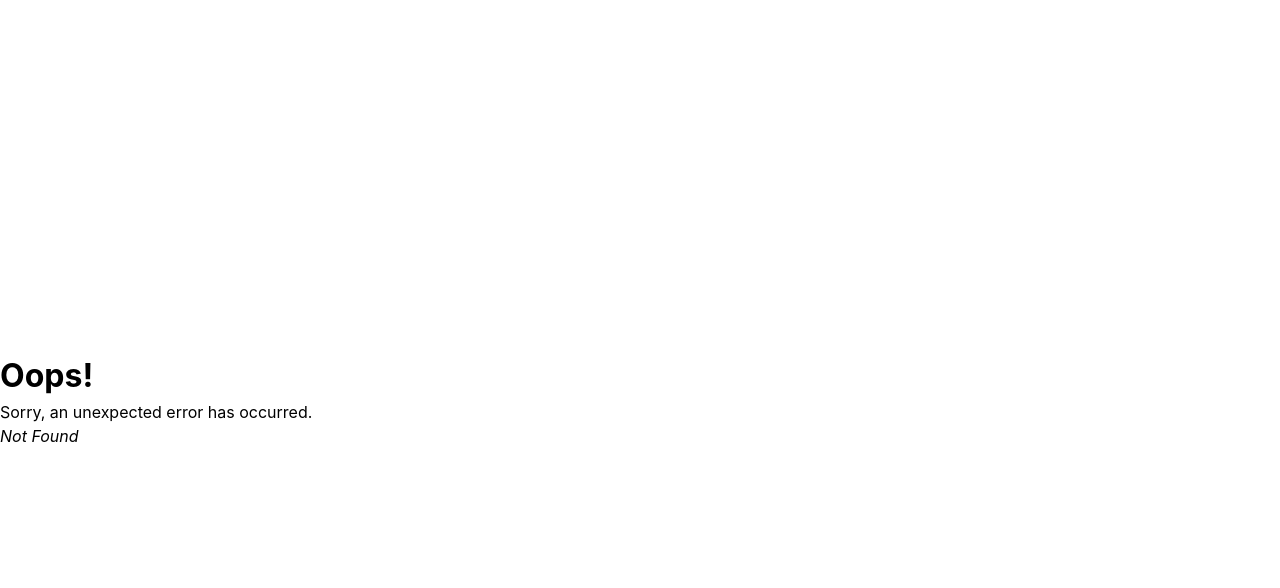
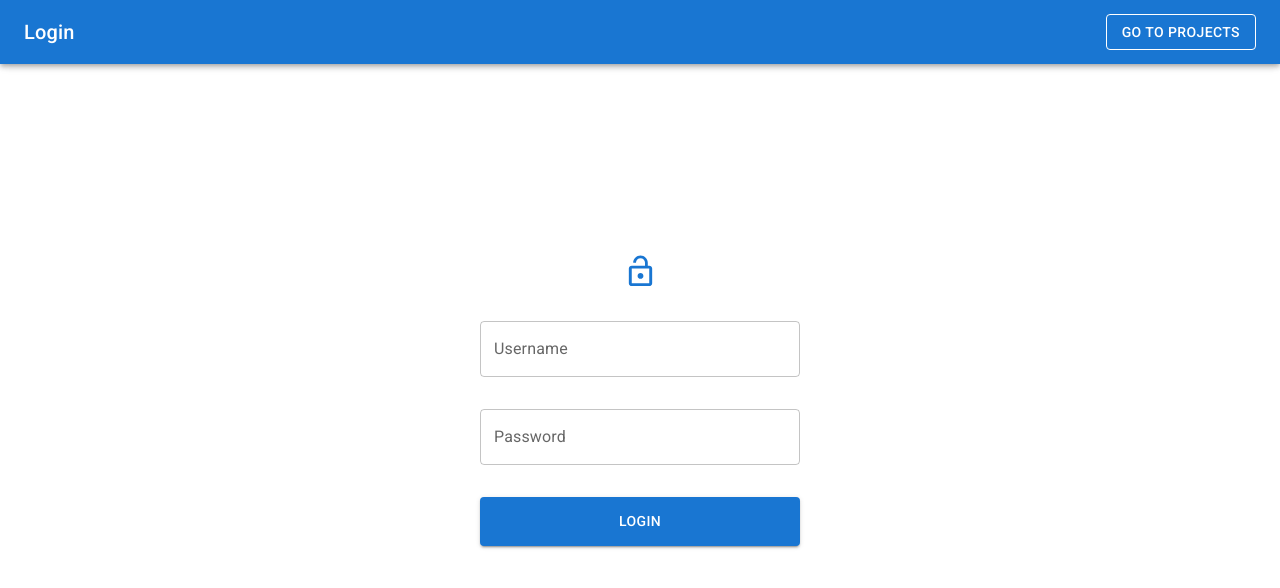
Before and after one commit to andreipavel102222/artist-portofolio, a React (Vite) app in the folder artist-portofolio-frontend/: page /login in a window 1280 px wide. Before the commit this address had no page. Shown: the top 588 px of the page. Built offline with nearby package versions, Linux system fonts and the light colour scheme.

Commit message:
frontend: add login page

```diff
--- a/artist-portofolio-frontend/src/App.tsx
+++ b/artist-portofolio-frontend/src/App.tsx
@@ -1,15 +1,11 @@
 import { Outlet } from 'react-router-dom'
-import NavBar from './components/NavBar/NavBar'
 import './App.css'
 
 function App() {
 
   return (
     <div className='app-container'>
-      <NavBar />
-      <div id="detail">
         <Outlet />
-      </div>
     </div>
   )
 }
--- a/artist-portofolio-frontend/src/components/NavBar/NavBar.tsx
+++ b/artist-portofolio-frontend/src/components/NavBar/NavBar.tsx
@@ -1,20 +1,31 @@
 import { AppBar, Button, Toolbar, Typography } from "@mui/material";
+import { Link } from "react-router-dom";
 import './NavBar.css'
 
-function NavBar() {
+interface INavbar {
+  position?: 'static' | 'fixed',
+  buttonText: string,
+  title: string,
+  link: string,
+  buttonHandler?: unknown,
+}
+
+function NavBar({ position = 'fixed', buttonText, title, link }: INavbar) {
 
   return (
-    <AppBar position='static' className="navbar">
+    <AppBar position={ position} className="navbar">
       <Toolbar className="toolbar">
         <Typography variant="h6" component="div" sx={{ flexGrow: 1 }}>
-          Projects
+          {title}
         </Typography>
-        <Button
-          variant="outlined"
-          color="inherit"
-          aria-label="menu">
-            Login as artist
-        </Button>
+        <Link to={link}>
+          <Button
+            variant="outlined"
+            color="inherit"
+            aria-label="menu">
+              {buttonText}
+          </Button>
+        </Link>
       </Toolbar>
     </AppBar>
   )
--- /dev/null
+++ b/artist-portofolio-frontend/src/pages/LoginPage/LoginPage.css
@@ -0,0 +1,21 @@
+.container {
+  display: flex;
+  justify-content: center;
+  margin: 0;
+  padding: 0;
+  width: 100%;
+}
+
+.login-wrapper{
+  height: 100%;
+  display: flex;
+  justify-content: center;
+  align-items: center;
+}
+
+.login-container{
+  display: flex;
+  flex-direction: column;
+  align-items: center;
+  width: 25%;
+}
--- /dev/null
+++ b/artist-portofolio-frontend/src/pages/LoginPage/LoginPage.tsx
@@ -0,0 +1,43 @@
+import { Alert, Button, TextField } from "@mui/material";
+import NavBar from "../../components/NavBar/NavBar";
+import LockOpenIcon from '@mui/icons-material/LockOpen';
+import './LoginPage.css'
+import { useState } from "react";
+
+function LoginPage() {
+  // eslint-disable-next-line @typescript-eslint/no-unused-vars
+  const [errorMessage, _setErrorMessage] = useState<string>('');
+  return (
+    <div className="wrapper" style={{  height: '100vh' }}>
+      <NavBar title="Login" buttonText="Go to Projects" link="/"/>
+      <div className="container login-wrapper">
+        <div className="login-container">
+            <LockOpenIcon fontSize="large" color="primary" sx={{ mt: 2, mb: 2}}/>
+            {errorMessage !== '' && <Alert severity="error" sx={{ minWidth: '100%',  boxSizing: 'border-box' }}>errorMessage</Alert>}
+            <TextField
+              id="username"
+              label="Username"
+              variant="outlined"
+              sx={{ width: '100%', mt: 2, mb: 2}}
+            />
+            <TextField
+              id="password"
+              label="Password"
+              type="password"
+              variant="outlined"
+              sx={{ width: '100%', mt: 2, mb: 2}}
+            />
+            <Button
+              variant="contained"
+              color="primary"
+              aria-label="menu"
+              sx={{ width: '100%', mt: 2, mb: 2, height: '3.5em'}}>
+                Login
+            </Button>
+        </div>
+      </div>
+    </div>
+  )
+}
+
+export default LoginPage;
--- a/artist-portofolio-frontend/src/pages/ProjectsPage.tsx
+++ b/artist-portofolio-frontend/src/pages/ProjectPage/ProjectsPage.tsx
@@ -1,6 +1,7 @@
 import { useEffect, useState } from 'react';
-import ProjectCard, { IProjectCardProps } from '../components/ProjectCard/ProjectCard';
+import ProjectCard, { IProjectCardProps } from '../../components/ProjectCard/ProjectCard';
 import './ProjectsPage.css'
+import NavBar from '../../components/NavBar/NavBar';
 
 function ProjectsPage() {
   const [projects, setProjects] = useState<IProjectCardProps[]>([]);
@@ -23,11 +24,14 @@ function ProjectsPage() {
   }, [])
 
   return (
-    <div className="container">
-      <div className="components" style={{ width: '100%' }}>
-        {
-          projects.map((project:IProjectCardProps) => <ProjectCard key={project.id} {...project}/>)
-        }
+    <div className="wrapper">
+      <NavBar position='static' buttonText='login as artist' title='Projects' link='/login'/>
+      <div className="container">
+        <div className="components" style={{ width: '100%' }}>
+          {
+            projects.map((project:IProjectCardProps) => <ProjectCard key={project.id} {...project}/>)
+          }
+        </div>
       </div>
     </div>
   )
```
Also changed, not shown: artist-portofolio-frontend/src/main.tsx (+6 -1 lines), artist-portofolio-frontend/src/pages/LoginPage.tsx (deleted, +0 -10 lines), artist-portofolio-frontend/src/pages/ProjectPage/ProjectsPage.css (renamed from artist-portofolio-frontend/src/pages/ProjectsPage.css).
